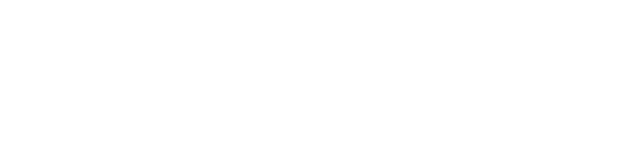
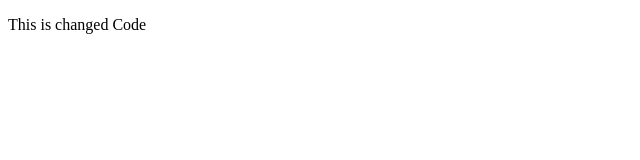
Before and after one commit to Fahim3831/My-first-repo, a plain HTML site: page index.html in a window 1280 px wide. Shown: the whole page, without its empty margins (0-640 px from the left). Drawn offline with Linux system fonts and the light colour scheme.

Commit message:
changed code

```diff
--- a/index.html
+++ b/index.html
@@ -7,6 +7,6 @@
     <title>My First Github Repo</title>
 </head>
 <body>
-
+    <p>This is changed Code</p>
 </body>
 </html>
```
